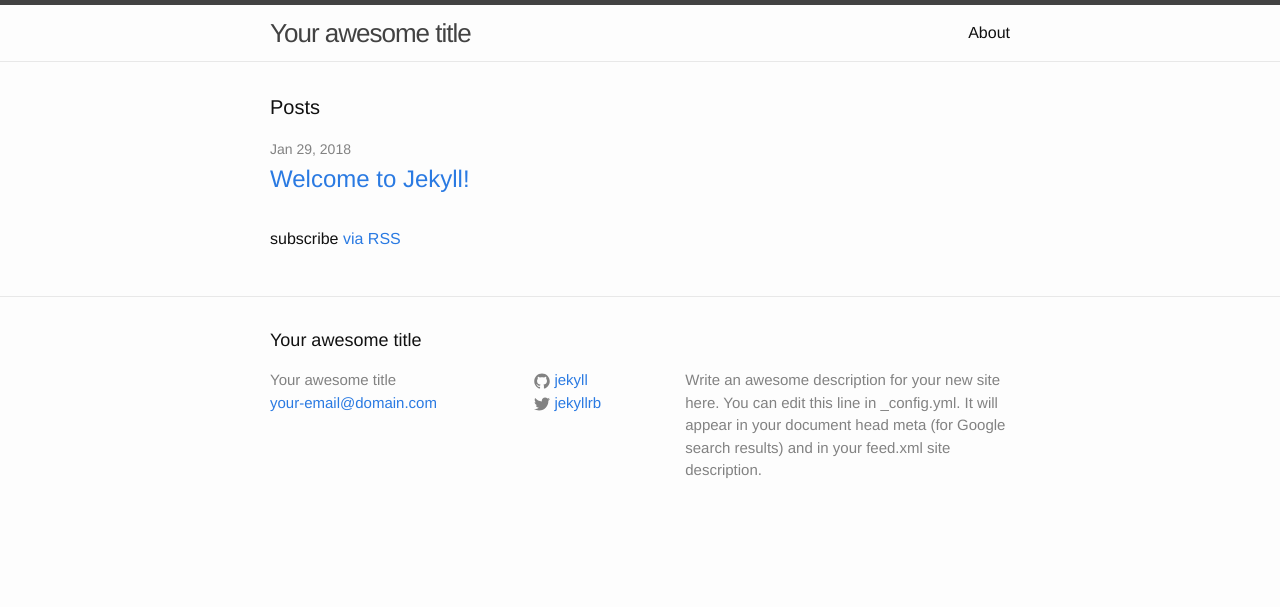
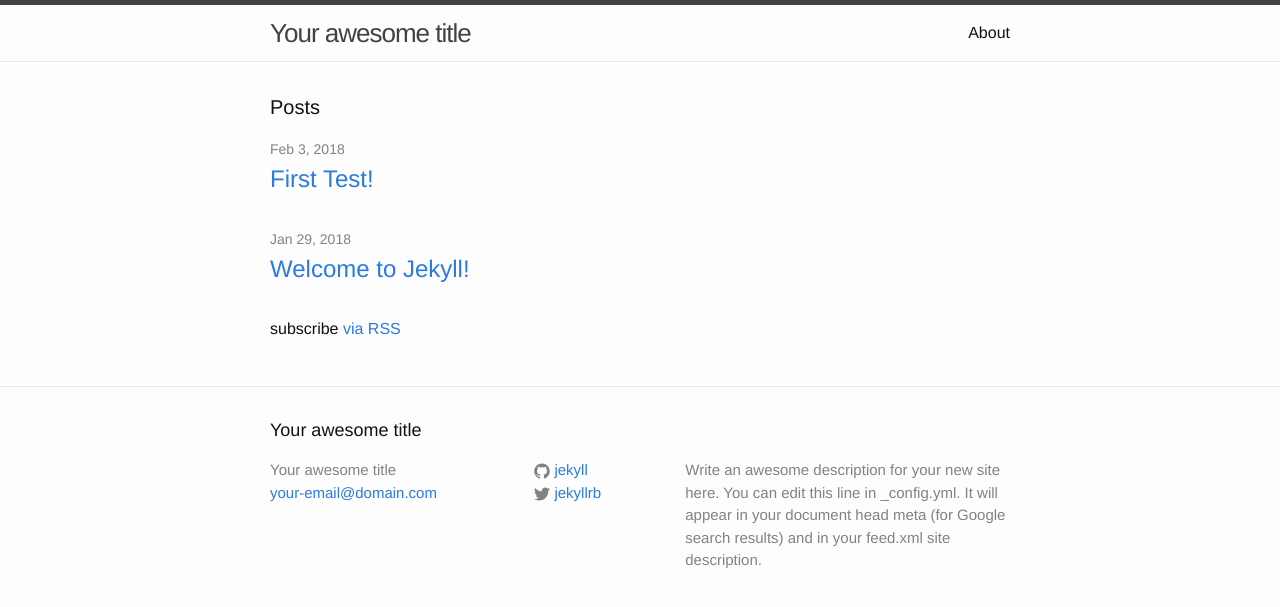
Before and after one commit to 14code/14code.github.io, a Jekyll site: the page built from index.html, in a window 1280 px wide. Shown: the top 607 px of the page. Built offline with Jekyll 4.4.1, drawn with Linux system fonts in a browser that asks for light colours.

Commit message:
Update 2018-02-03-my-small-test.markdown

```diff
--- a/_posts/2018-02-03-my-small-test.markdown
+++ b/_posts/2018-02-03-my-small-test.markdown
@@ -1,5 +1,8 @@
 ---
-published: false
+layout: post
+title: First Test!
+date: '2018-02-03 00:12:30 +0000'
+categories: jekyll update
 ---
 ## A New Post
 
```
